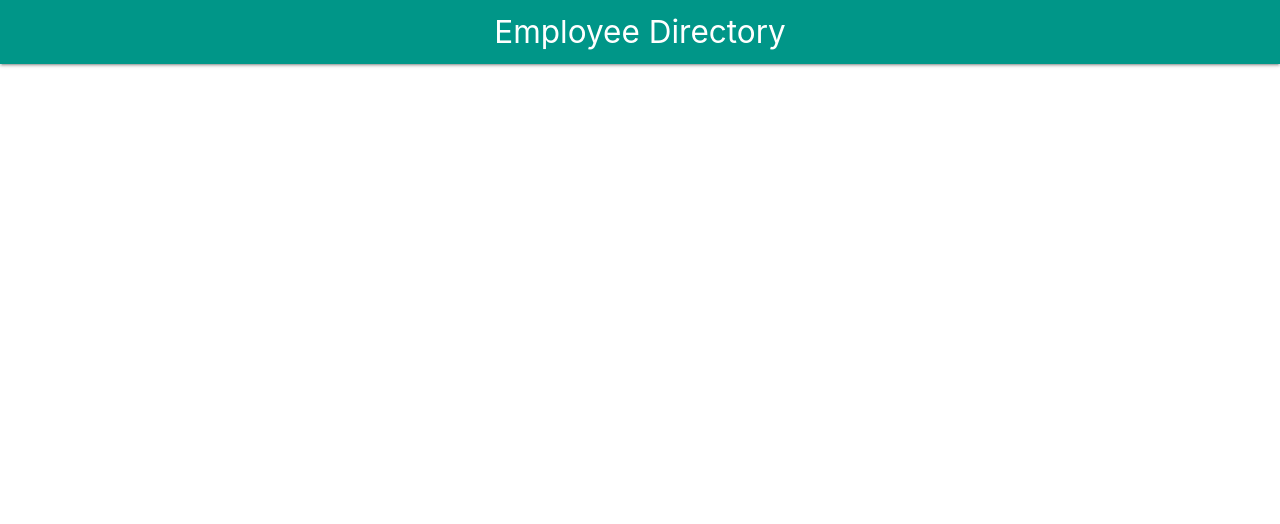
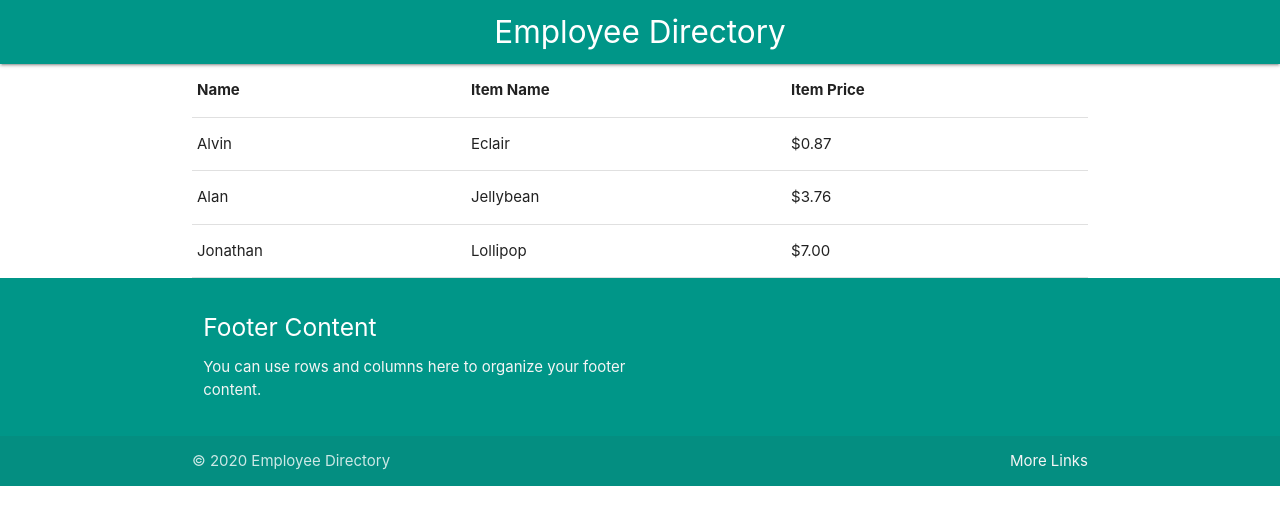
Before and after one commit to rajdeep24/employee-directory-react, a React (Create React App) app: page / in a window 1280 px wide. Shown: the top 524 px of the page. Built offline with nearby package versions, Linux system fonts and the light colour scheme.

Commit message:
Added Footer component and updated Employee Table with table, headers, body, and rows.

```diff
--- a/src/App.js
+++ b/src/App.js
@@ -1,16 +1,14 @@
 import { BrowserRouter as Router, Switch, Route } from "react-router-dom";
 import Header from "./components/Header/Header";
 import EmployeeTable from "./components/EmployeeTable/EmployeeTable";
+import Footer from "./components/Footer/Footer";
 
 function App() {
 	return (
 		<>
-			<Router>
-				<Header />
-				<Switch>
-					<Route exact path="/EmployeeTable" component={EmployeeTable} />
-				</Switch>
-			</Router>
+			<Header />
+			<EmployeeTable />
+			<Footer />
 		</>
 	);
 }
--- a/src/components/EmployeeTable/EmployeeTable.jsx
+++ b/src/components/EmployeeTable/EmployeeTable.jsx
@@ -3,8 +3,34 @@ import React, { Component } from "react";
 class EmployeeTable extends Component {
 	render() {
 		return (
-			<div>
-				<h1>This is the employee table</h1>
+			<div className="container border">
+				<table>
+					<thead>
+						<tr>
+							<th>Name</th>
+							<th>Item Name</th>
+							<th>Item Price</th>
+						</tr>
+					</thead>
+
+					<tbody>
+						<tr>
+							<td>Alvin</td>
+							<td>Eclair</td>
+							<td>$0.87</td>
+						</tr>
+						<tr>
+							<td>Alan</td>
+							<td>Jellybean</td>
+							<td>$3.76</td>
+						</tr>
+						<tr>
+							<td>Jonathan</td>
+							<td>Lollipop</td>
+							<td>$7.00</td>
+						</tr>
+					</tbody>
+				</table>
 			</div>
 		);
 	}
--- /dev/null
+++ b/src/components/Footer/Footer.jsx
@@ -0,0 +1,28 @@
+import React from "react";
+
+const Footer = () => {
+	return (
+		<footer className="page-footer teal">
+			<div className="container">
+				<div className="row">
+					<div className="col l6 s12">
+						<h5 className="white-text">Footer Content</h5>
+						<p className="grey-text text-lighten-4">
+							You can use rows and columns here to organize your footer content.
+						</p>
+					</div>
+				</div>
+			</div>
+			<div className="footer-copyright">
+				<div className="container">
+					© 2020 Employee Directory
+					<a className="grey-text text-lighten-4 right" href="#!">
+						More Links
+					</a>
+				</div>
+			</div>
+		</footer>
+	);
+};
+
+export default Footer;
--- /dev/null
+++ b/src/components/Footer/FooterStyles.css
@@ -0,0 +1,9 @@
+body {
+	display: flex;
+	min-height: 100vh;
+	flex-direction: column;
+}
+
+main {
+	flex: 1 0 auto;
+}
```
Also changed, not shown: 1 other file (tests, documents, lock files or other folders).
